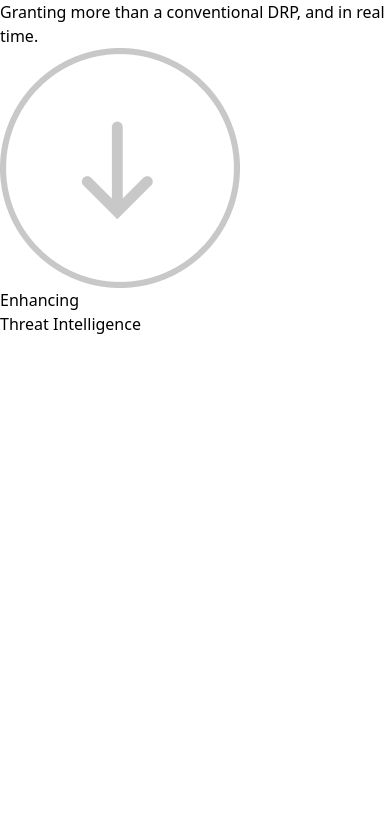
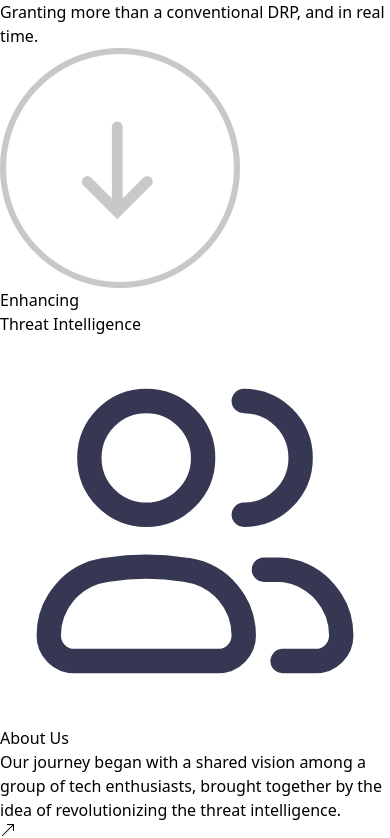
Before and after one commit to riscapta/website, a Vue app: page /#/ in a window 390 px wide. Shown: the part 930-1768 px from the top of the page. Before the commit the page ends 1266 px from the top, so only its background shows below. Built offline with nearby package versions, Linux system fonts and the light colour scheme.

Commit message:
start the responsive for mobile

```diff
--- a/src/components/Contact.vue
+++ b/src/components/Contact.vue
@@ -27,6 +27,10 @@ export default {
       console.log('Notes:', this.notes)
 
       console.log('Form submitted')
+      this.name = ''
+      this.company = ''
+      this.mail = ''
+      this.notes = ''
     },
   },
 }
@@ -37,7 +41,7 @@ export default {
     <div class="bg-[#1b1b1b] w-full flex flex-col h-screen">
       <div class="flex mx-14 px-1 justify-between mt-14 pt-1">
         <div class="flex bg-white rounded-full py-2 px-4 gap-6 text-sm text-gray-500">
-          <a class="text-violet-600" href="">Home</a>
+          <a href="/">Home</a>
           <a href="https://drp.riscapta.com/">DRP</a>
           <a href="">Blog</a>
         </div>
@@ -45,16 +49,7 @@ export default {
           <img class="h-7" src="/src/assets/riscapta.png" alt="logo" />
           <a class="text-4xl font-ibm font-medium text-white">Riscapta</a>
         </RouterLink>
-        <div class="flex gap-3 items-center bg-white rounded-full px-4 py-2 font-medium cursor-pointer">
-          <a class="text-black">Contact Us</a>
-          <svg xmlns="http://www.w3.org/2000/svg" width="16" height="16" fill="currentColor" class="bi bi-arrow-up-right" viewBox="0 0 16 16">
-            <path
-              class="stroke-black stroke-1"
-              fill-rule="evenodd"
-              d="M14 2.5a.5.5 0 0 0-.5-.5h-6a.5.5 0 0 0 0 1h4.793L2.146 13.146a.5.5 0 0 0 .708.708L13 3.707V8.5a.5.5 0 0 0 1 0z"
-            />
-          </svg>
-        </div>
+        <div class="w-36"></div>
       </div>
       <!-- HEADER END -->
       <div class="h-2/3 mx-14 px-1 my-10 grid grid-cols-3">
@@ -65,7 +60,10 @@ export default {
           </div>
           <div class="bg-[#D7CBFE] rounded-bl-3xl h-full flex flex-col pl-10">
             <a class="text-9xl font-bold font-ibm">Let's Talk</a>
-            <a class="pt-10">Welcome to the new...</a>
+            <a class="pt-10"
+              >As experts in thread intelligence and digital risk protection for banks, we're here to strengthen your cybersecurity. Reach out to discuss how we can safeguard your
+              institution from evolving threats.</a
+            >
           </div>
         </div>
         <div class="flex flex-col col-span-2">
@@ -119,7 +117,7 @@ export default {
     <div class="ml-1 flex flex-col text-white gap-4">
       <a class="text-xl">Contact us :</a>
       <a class="text-sm">hello@riscapta.com</a>
-      <a class="text-xl mt-4">Connect with us:</a>
+      <!-- <a class="text-xl mt-4">Connect with us:</a>
       <a class="text-sm">Follow us ... </a>
       <div class="mt-2 sm:flex sm:items-center sm:justify-between">
         <div class="flex mt-4 sm:justify-center sm:mt-0 gap-4">
@@ -168,7 +166,8 @@ export default {
             <span class="sr-only">Dribbble account</span>
           </a>
         </div>
-      </div>
+      </div> -->
+      <div class="h-20"></div>
     </div>
   </div>
 
--- a/src/components/Home.vue
+++ b/src/components/Home.vue
@@ -7,22 +7,22 @@ import { RouterLink } from 'vue-router'
   <body class="w-screen h-screen">
     <div class="bg-[#1b1b1b] w-full h-full flex flex-col justify-between">
       <div
-        class="relative h-screen bg-cover bg-[url('/src/assets/back.jpg')] mt-10 mx-10 rounded-3xl before:absolute before:left-0 before:bottom-80 before:w-10 before:h-10 before:rounded-full before:shadow-[-20px_20px_0_0] before:shadow-[#1b1b1b]"
+        class="relative h-screen bg-cover bg-[url('/src/assets/back.jpg')] sm:mt-10 mt-5 mx-5 rounded-lg sm:mx-10 sm:rounded-3xl before:absolute before:left-0 before:bottom-80 before:w-10 before:h-10 before:rounded-full before:shadow-[-20px_20px_0_0] before:shadow-[#1b1b1b]"
       >
-        <div class="flex mx-5 mt-5 justify-between">
-          <div class="flex bg-white rounded-full py-2 px-4 gap-6 text-sm text-gray-500">
+        <div class="flex sm:mx-5 mx-3 mt-5 justify-between items-center">
+          <div class="flex bg-white rounded-full sm:py-2 py-1 sm:px-4 sm:gap-6 gap-1 px-2 items-center text-xs sm:text-sm text-gray-500">
             <a class="text-violet-600" href="">Home</a>
             <a href="https://drp.riscapta.com/">DRP</a>
             <a href="">Blog</a>
           </div>
-          <div class="flex items-center gap-4">
-            <img class="h-7" src="/src/assets/riscapta.png" alt="logo" />
-            <a class="text-4xl font-ibm font-medium text-white">Riscapta</a>
+          <div class="flex items-center gap-2 sm:gap-4">
+            <img class="h-4 sm:h-7" src="/src/assets/riscapta.png" alt="logo" />
+            <a class="sm:text-4xl font-ibm font-medium text-white">Riscapta</a>
           </div>
           <RouterLink to="/contact">
-            <div class="flex gap-3 items-center bg-white rounded-full px-4 py-2 font-medium cursor-pointer">
-              <a class="text-black">Contact Us</a>
-              <svg xmlns="http://www.w3.org/2000/svg" width="16" height="16" fill="currentColor" class="bi bi-arrow-up-right" viewBox="0 0 16 16">
+            <div class="flex gap-1 sm:gap-3 px-2 py-1 items-center bg-white rounded-full sm:px-4 sm:py-2 font-medium cursor-pointer">
+              <a class="text-black text-xs sm:text-medium">Contact Us</a>
+              <svg xmlns="http://www.w3.org/2000/svg" width="16" height="16" fill="currentColor" class="w-2 bi bi-arrow-up-right" viewBox="0 0 16 16">
                 <path
                   class="stroke-black stroke-1"
                   fill-rule="evenodd"
@@ -32,8 +32,8 @@ import { RouterLink } from 'vue-router'
             </div>
           </RouterLink>
         </div>
-        <div class="flex right-0 bottom-0 absolute mr-10 mb-10">
-          <div class="w-56 h-48 bg-white flex flex-col pl-5 pt-5 pr-1 rounded-3xl rounded-tr-none gap-2">
+        <div class="hidden sm:flex right-0 bottom-0 absolute mr-10 mb-10">
+          <div class="w-20 sm:w-32 md:w-48 lg:w-56 lg:h-48 bg-white flex flex-col pl-5 pt-5 pr-1 rounded-3xl rounded-tr-none gap-2 text-xs sm:text-xs md:text-xs lg:text-sm">
             <div class="flex items-center gap-2">
               <svg viewBox="0 0 24 24" class="h-5" fill="none" xmlns="http://www.w3.org/2000/svg">
                 <g id="SVGRepo_bgCarrier" stroke-width="0"></g>
@@ -59,7 +59,7 @@ import { RouterLink } from 'vue-router'
               </svg>
               <a class="text-purple-500 font-medium">About Us</a>
             </div>
-            <a class="text-sm text-gray-500"
+            <a class="text-gray-500 sm:pb-4"
               >Our journey began with a shared vision among a group of tech enthusiasts, brought together by the idea of revolutionizing the threat intelligence.</a
             >
           </div>
@@ -79,29 +79,73 @@ import { RouterLink } from 'vue-router'
           </div>
         </div>
       </div>
-      <div class="relative h-10 mb-10 ml-10">
+      <div class="relative h-10 sm:mb-10 ml-10">
         <span
-          class="absolute h-24 bg-[#1b1b1b] w-1/4 -top-80 rounded-tr-xl before:absolute before:-right-10 before:bottom-0 before:w-10 before:h-10 before:rounded-full before:shadow-[-20px_20px_0_0] before:shadow-[#1b1b1b]"
+          class="bg-transparent absolute h-24 sm:bg-[#1b1b1b] w-1/4 -top-80 rounded-tr-xl before:absolute before:-right-10 before:bottom-0 before:w-10 before:h-10 before:rounded-full before:shadow-[-20px_20px_0_0] before:shadow-[#1b1b1b]"
         >
           <div class="text-white h-full items-center flex justify-between pr-5">
-            <a class="pr-5 text-[#C8C8C8]">Granting more than a conventional DRP, and in real time.</a>
-            <img class="h-12" src="/src/assets/arrow.png" alt="logo" />
+            <a class="pr-5 text-[#C8C8C8] text-medium text-transparent sm:text-white sm:text-xs md:text-md lg:text-lg">Granting more than a conventional DRP, and in real time.</a>
+            <img class="h-0 sm:h-12" src="/src/assets/arrow.png" alt="logo" />
           </div>
         </span>
         <span
-          class="absolute h-28 bg-[#1b1b1b] w-1/3 -top-56 rounded-tr-xl before:absolute before:-right-10 before:bottom-0 before:w-10 before:h-10 before:rounded-full before:shadow-[-20px_20px_0_0] before:shadow-[#1b1b1b]"
+          class="absolute h-24 sm:h-28 -left-10 sm:-left-0 bg-[#1b1b1b] w-2/3 sm:w-1/3 -top-40 sm:-top-56 rounded-tr-xl before:absolute before:-right-10 before:bottom-0 before:w-10 before:h-10 before:rounded-full before:shadow-[-20px_20px_0_0] before:shadow-[#1b1b1b]"
         >
-          <div class="text-white h-full items-center flex text-8xl font-medium">
+          <div class="text-white h-full pl-5 text-4xl font-bold sm:pl-0 items-center flex sm:text-4xl md:text-5xl lg:text-7xl xl:text-7xl 2xl:text-8xl sm:font-medium">
             <a>Enhancing</a>
           </div>
         </span>
         <span
-          class="absolute h-28 bg-[#1b1b1b] w-7/12 -top-28 rounded-tr-xl before:absolute before:-right-10 before:bottom-0 before:w-10 before:h-10 before:rounded-full before:shadow-[-20px_20px_0_0] before:shadow-[#1b1b1b]"
+          class="absolute h-24 sm:h-28 -left-10 sm:-left-0 bg-[#1b1b1b] w-11/12 sm:w-7/12 -top-20 sm:-top-28 rounded-tr-xl before:absolute before:-right-10 before:bottom-0 before:w-10 before:h-10 before:rounded-full before:shadow-[-20px_20px_0_0] before:shadow-[#]"
         >
-          <div class="text-white h-full items-center flex text-8xl font-medium">
+          <div class="text-white h-full pl-5 text-4xl sm:pl-0 font-bold items-center flex sm:text-4xl md:text-5xl lg:text-7xl xl:text-7xl 2xl:text-8xl sm:font-medium">
             <a>Threat Intelligence</a>
           </div>
         </span>
+      </div>
+      <div class="sm:hidden flex mx-5 mb-5">
+        <div class="w-full bg-white flex flex-col pl-5 pt-5 pr-1 rounded-3xl rounded-tr-none gap-2 text-xs">
+          <div class="flex items-center gap-2">
+            <svg viewBox="0 0 24 24" class="h-5" fill="none" xmlns="http://www.w3.org/2000/svg">
+              <g id="SVGRepo_bgCarrier" stroke-width="0"></g>
+              <g id="SVGRepo_tracerCarrier" stroke-linecap="round" stroke-linejoin="round"></g>
+              <g id="SVGRepo_iconCarrier">
+                <path
+                  d="M3 18.433C3 16.4308 4.45485 14.7254 6.43204 14.4098L6.61013 14.3814C8.19336 14.1287 9.80664 14.1287 11.3899 14.3814L11.568 14.4098C13.5451 14.7254 15 16.4308 15 18.433C15 19.2984 14.2984 20 13.433 20H4.56697C3.70156 20 3 19.2984 3 18.433Z"
+                  stroke="#363853"
+                  stroke-width="1.5"
+                ></path>
+                <path
+                  d="M12.5 7.5C12.5 9.433 10.933 11 9 11C7.067 11 5.5 9.433 5.5 7.5C5.5 5.567 7.067 4 9 4C10.933 4 12.5 5.567 12.5 7.5Z"
+                  stroke="#363853"
+                  stroke-width="1.5"
+                ></path>
+                <path
+                  d="M15 11C16.933 11 18.5 9.433 18.5 7.5C18.5 5.567 16.933 4 15 4M17.3899 20H19.433C20.2984 20 21 19.2984 21 18.433C21 16.4308 19.5451 14.7254 17.568 14.4098V14.4098C17.4494 14.3909 17.3293 14.3814 17.2093 14.3814C16.8895 14.3814 16.7902 14.3814 16.2412 14.3814"
+                  stroke="#363853"
+                  stroke-width="1.5"
+                  stroke-linecap="round"
+                ></path>
+              </g>
+            </svg>
+            <a class="text-purple-500 font-medium text-lg">About Us</a>
+          </div>
+          <a class="text-gray-500 sm:pb-4 text-lg pb-5"
+            >Our journey began with a shared vision among a group of tech enthusiasts, brought together by the idea of revolutionizing the threat intelligence.</a
+          >
+        </div>
+        <div class="flex flex-col">
+          <div class="w-16 h-32 bg-white rounded-3xl rounded-l-none"></div>
+          <div class="flex items-center justify-center w-12 h-12 mt-3 ml-3 bg-white rounded-full">
+            <svg xmlns="http://www.w3.org/2000/svg" width="16" height="16" fill="currentColor" class="bi bi-arrow-up-right" viewBox="0 0 16 16">
+              <path
+                class="stroke-black stroke-1"
+                fill-rule="evenodd"
+                d="M14 2.5a.5.5 0 0 0-.5-.5h-6a.5.5 0 0 0 0 1h4.793L2.146 13.146a.5.5 0 0 0 .708.708L13 3.707V8.5a.5.5 0 0 0 1 0z"
+              />
+            </svg>
+          </div>
+        </div>
       </div>
     </div>
   </body>
```
